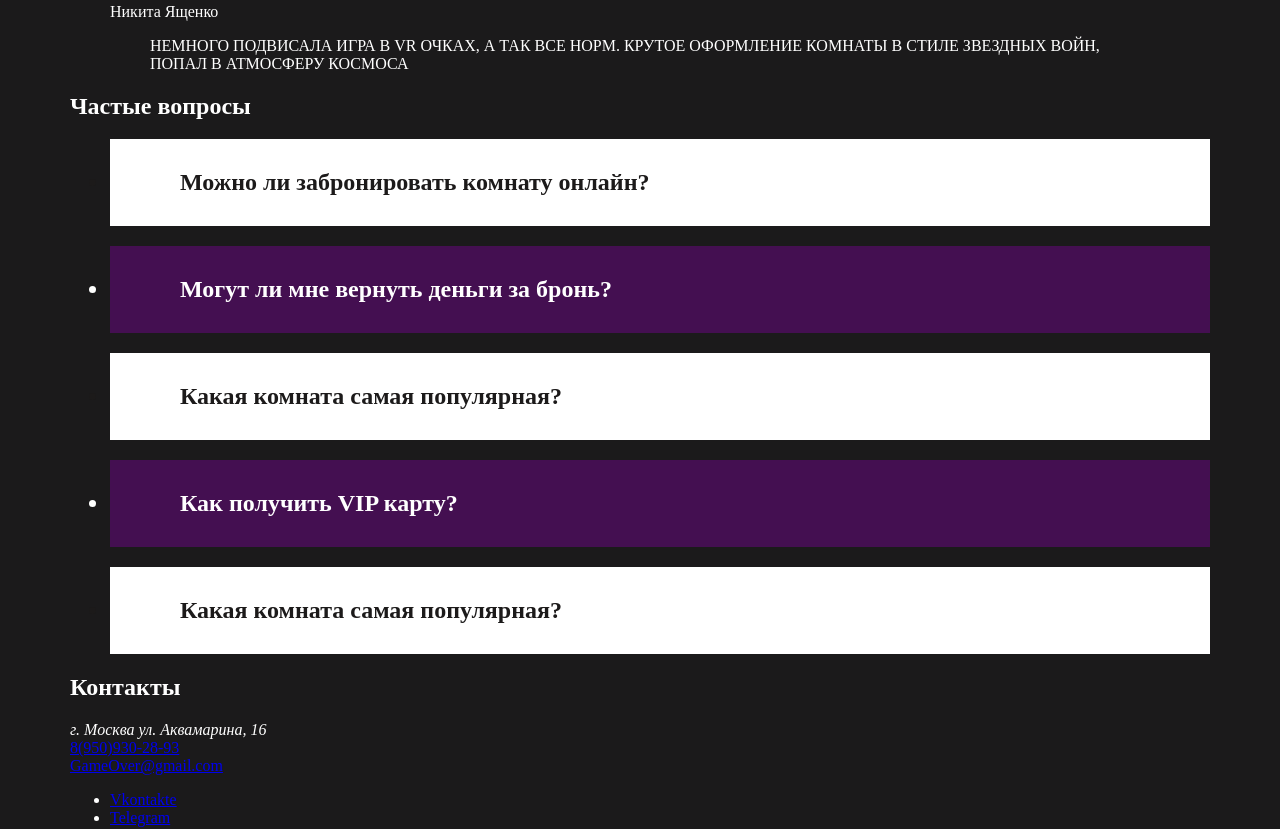
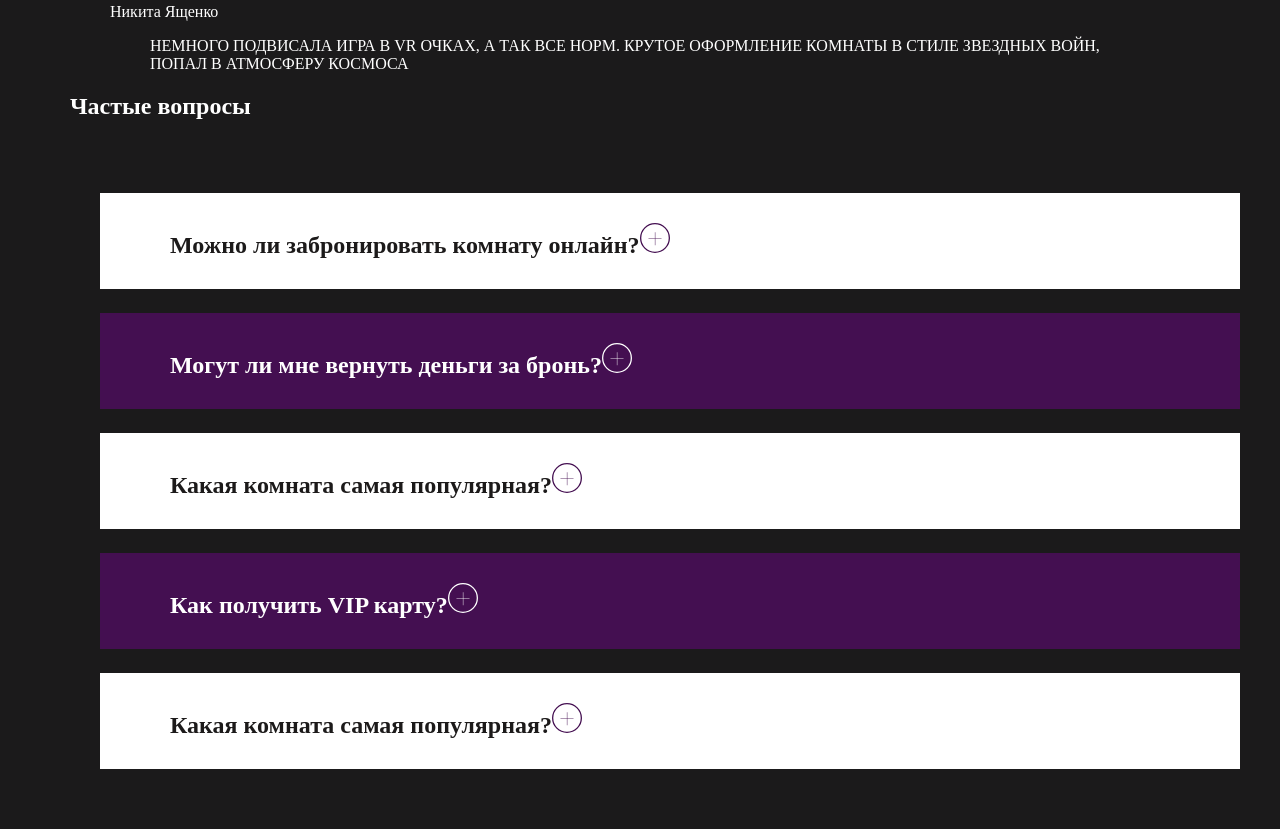
Before and after one commit to Nikolay8833/learningMethedModule2_2, a plain HTML site: page index.html in a window 1280 px wide. Shown: the part 2139-2968 px from the top of the page. Drawn offline with Linux system fonts and the light colour scheme.

Commit message:
modified

```diff
--- a/faq.css
+++ b/faq.css
@@ -11,3 +11,20 @@
    background-color: #440F51;
    color: #fff;
 }
+
+.element:after{
+   content: "";
+   display: inline-block;
+   width: 30px;
+   height: 30px;
+   background-image: url("./img/open-purple.svg");
+   background-size: contain;
+}
+.white:after{
+   content: "";
+   display: inline-block;
+   width: 30px;
+   height: 30px;
+   background-image: url("./img/open.svg");
+   background-size: contain;
+}
--- a/index.html
+++ b/index.html
@@ -202,13 +202,13 @@
          </section>
          <section>
             <h2>Частые вопросы</h2>
-            <ul>
-               <li class="element">Можно ли забронировать комнату онлайн?</li>
-               <li class="element">Могут ли мне вернуть деньги за бронь?</li>
-               <li class="element">Какая комната самая популярная?</li>
-               <li class="element">Как получить VIP карту?</li>
-               <li class="element">Какая комната самая популярная?</li>
-            </ul>
+            <div class="wrapper">
+               <p class="element">Можно ли забронировать комнату онлайн?</p>
+               <p class="element white">Могут ли мне вернуть деньги за бронь?</p>
+               <p class="element">Какая комната самая популярная?</p>
+               <p class="element white">Как получить VIP карту?</p>
+               <p class="element">Какая комната самая популярная?</p>
+            </div>
          </section>
          <section>
             <h2 id="contacts">Контакты</h2>
```
Also changed, not shown: img/open-purple.svg (added), img/open.svg (added).
